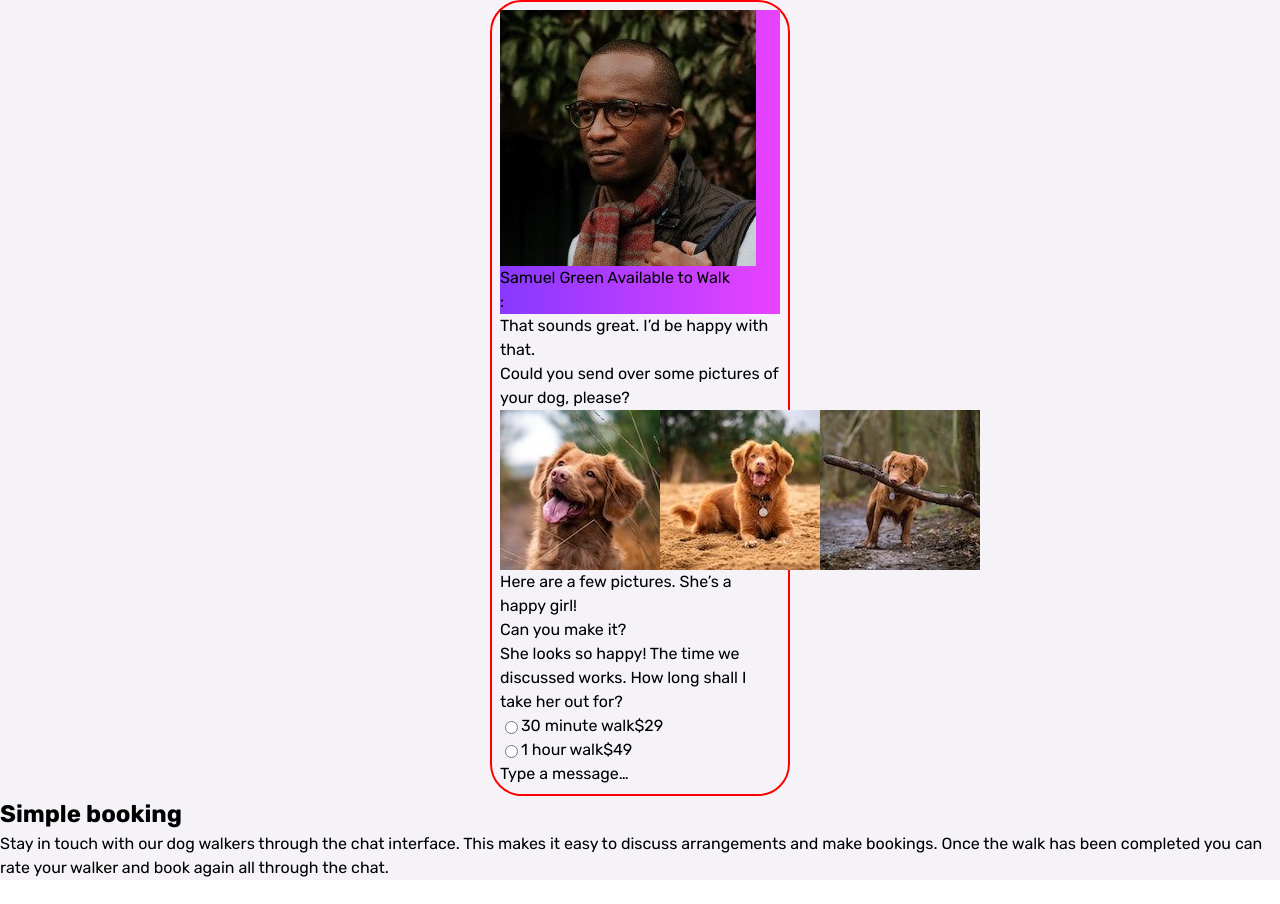
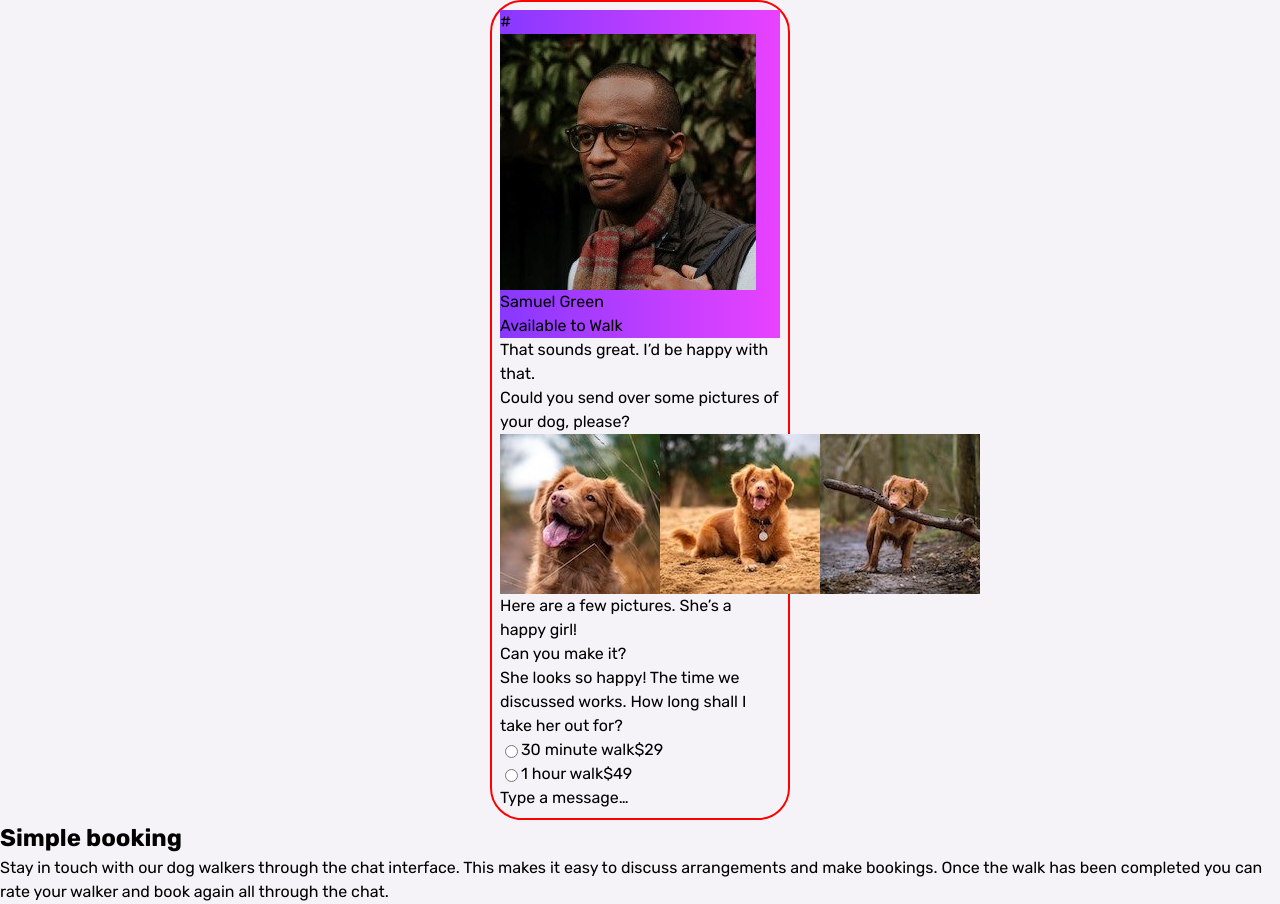
Before and after one commit to AntCasson/chat-app-css, a plain HTML site: page index.html in a window 1280 px wide. Before the commit the page ends 880 px from the top, so only its background shows below. Drawn offline with Linux system fonts and the light colour scheme.

Commit message:
added styling to nav header

```diff
--- a/index.html
+++ b/index.html
@@ -23,16 +23,19 @@
   <body>
     <main class="wrapper">
       <section class="phone__wrapper">
-        <div class="gradient-dark-light phone__nav">
-          <span class="phone__nav--right-arrow"></span>
+        <div class="phone__nav gradient-dark-light">
+          <span class="phone__nav--right-arrow">#</span>
           <img
             class="phone__nav--photo"
             src="./images/avatar.jpg"
             alt="side profile of Samuel Green"
           />
-          <p class="phone__nav--text">Samuel Green Available to Walk</p>
-          <span>:</span>
+          <div class="grid">
+            <p class="phone__nav--title">Samuel Green</p>
+            <p class="phone__nav--text">Available to Walk</p>
+          </div>
         </div>
+
         <div class="phone__chat-wrapper">
           <p class="chat-left">That sounds great. I’d be happy with that.</p>
 
@@ -87,8 +90,8 @@
       </section>
 
       <section class="section__text">
-        <h1 class="title">Simple booking</h1>
-        <p class="placeholder-text">
+        <h1 class="section__title">Simple booking</h1>
+        <p class="section__main-text">
           Stay in touch with our dog walkers through the chat interface. This
           makes it easy to discuss arrangements and make bookings. Once the walk
           has been completed you can rate your walker and book again all through
```
